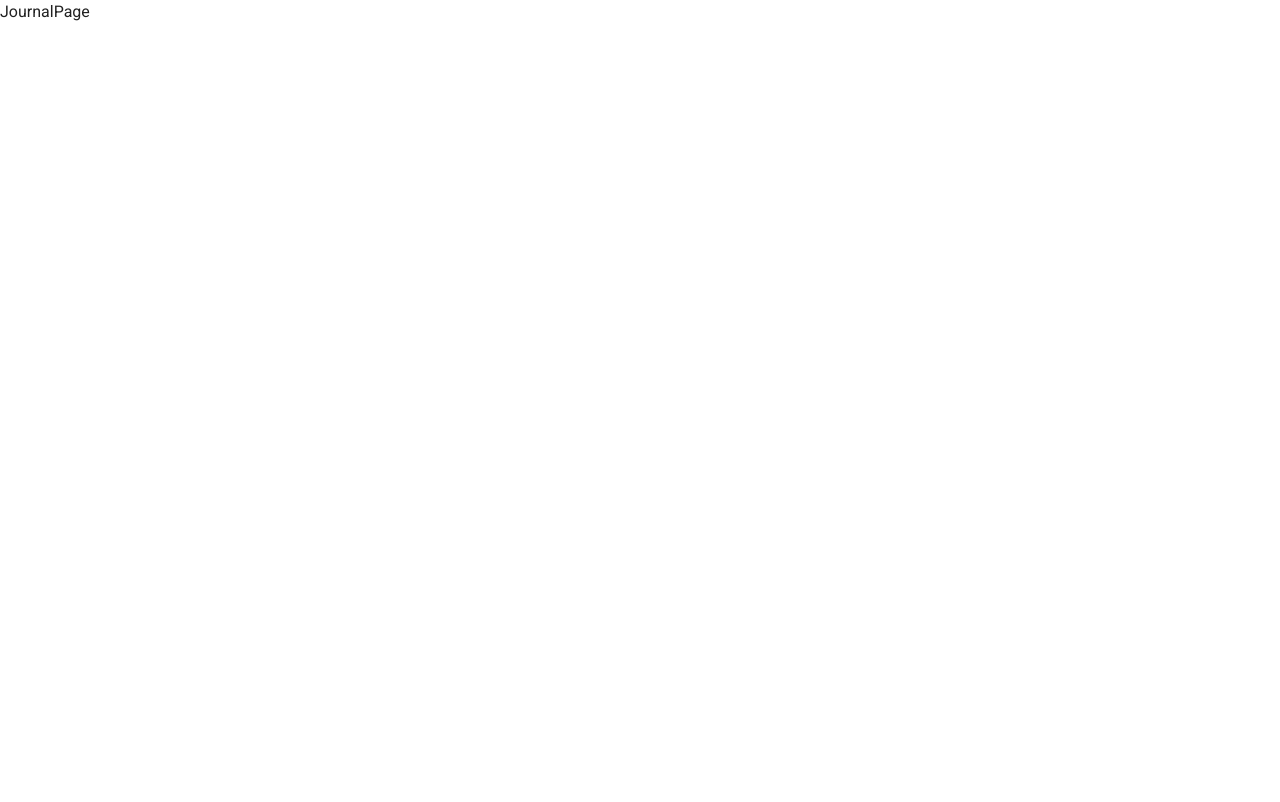
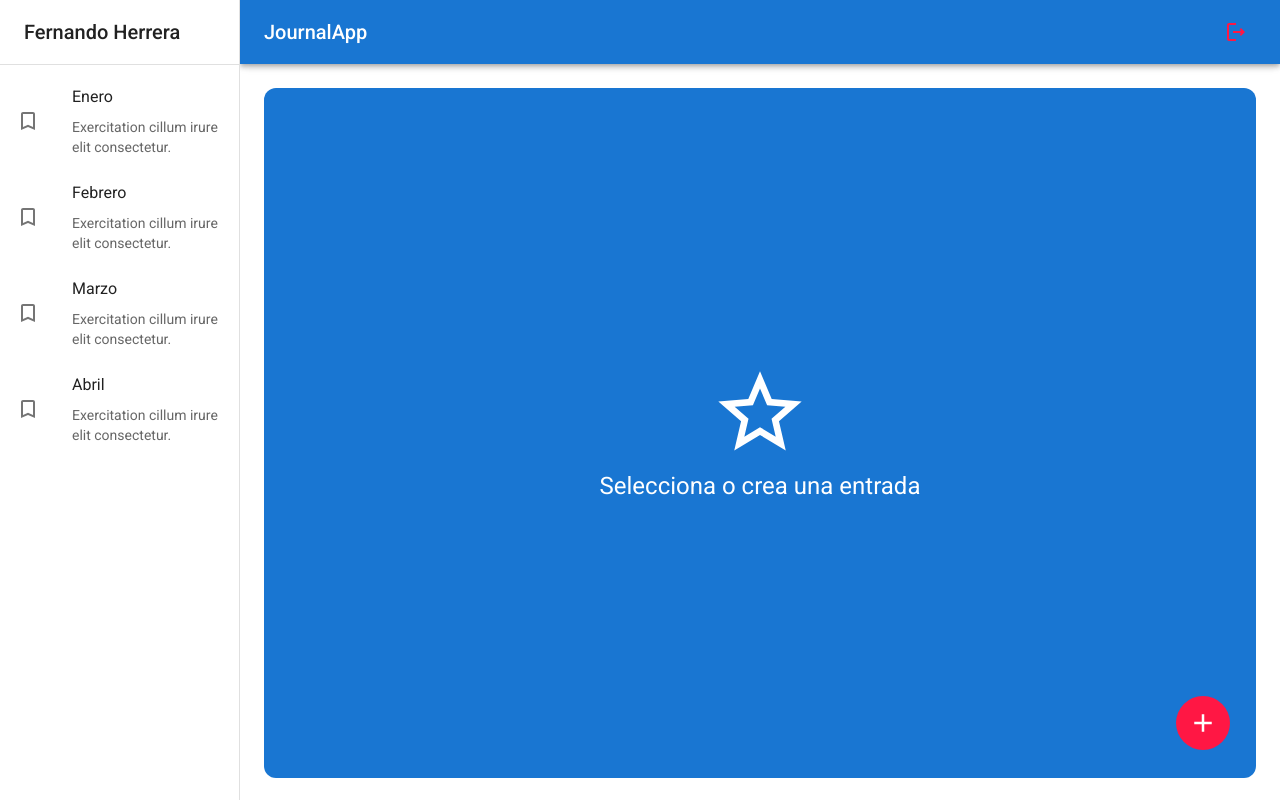
Before and after one commit to React-Practice-v1/Journal-App, a React (Vite) app: page / in a window 1280 px wide. Built offline with nearby package versions, Linux system fonts and the light colour scheme.

Commit message:
NoteView creado

```diff
--- /dev/null
+++ b/src/journal/components/ImageGallery.jsx
@@ -0,0 +1,71 @@
+import { ImageList, ImageListItem } from "@mui/material";
+
+const ImageGallery = () => {
+  return (
+    <ImageList sx={{ width: "100%", height: 500 }} cols={4} rowHeight={200}>
+      {itemData.map((item) => (
+        <ImageListItem key={item.img}>
+          <img
+            src={`${item.img}?w=164&h=164&fit=crop&auto=format`}
+            srcSet={`${item.img}?w=164&h=164&fit=crop&auto=format&dpr=2 2x`}
+            alt={item.title}
+            loading="lazy"
+          />
+        </ImageListItem>
+      ))}
+    </ImageList>
+  );
+};
+
+const itemData = [
+  {
+    img: "https://images.unsplash.com/photo-1551963831-b3b1ca40c98e",
+    title: "Breakfast",
+  },
+  {
+    img: "https://images.unsplash.com/photo-1551782450-a2132b4ba21d",
+    title: "Burger",
+  },
+  {
+    img: "https://images.unsplash.com/photo-1522770179533-24471fcdba45",
+    title: "Camera",
+  },
+  {
+    img: "https://images.unsplash.com/photo-1444418776041-9c7e33cc5a9c",
+    title: "Coffee",
+  },
+  {
+    img: "https://images.unsplash.com/photo-1533827432537-70133748f5c8",
+    title: "Hats",
+  },
+  {
+    img: "https://images.unsplash.com/photo-1558642452-9d2a7deb7f62",
+    title: "Honey",
+  },
+  {
+    img: "https://images.unsplash.com/photo-1516802273409-68526ee1bdd6",
+    title: "Basketball",
+  },
+  {
+    img: "https://images.unsplash.com/photo-1518756131217-31eb79b20e8f",
+    title: "Fern",
+  },
+  {
+    img: "https://images.unsplash.com/photo-1597645587822-e99fa5d45d25",
+    title: "Mushrooms",
+  },
+  {
+    img: "https://images.unsplash.com/photo-1567306301408-9b74779a11af",
+    title: "Tomato basil",
+  },
+  {
+    img: "https://images.unsplash.com/photo-1471357674240-e1a485acb3e1",
+    title: "Sea star",
+  },
+  {
+    img: "https://images.unsplash.com/photo-1589118949245-7d38baf380d6",
+    title: "Bike",
+  },
+];
+
+export default ImageGallery;
--- /dev/null
+++ b/src/journal/components/NavBar.jsx
@@ -0,0 +1,32 @@
+import { LogoutOutlined, MenuOutlined } from "@mui/icons-material";
+import { AppBar, Grid, IconButton, Toolbar, Typography } from "@mui/material";
+
+const NavBar = ({ drawerWidth = 240 }) => {
+  return (
+    <AppBar
+      position="fixed"
+      sx={{
+        width: { sm: `calc(100% - ${drawerWidth}px)` },
+        ml: { sm: `${drawerWidth}px` },
+      }}
+    >
+      <Toolbar>
+        <IconButton color="inherit" edge="start" sx={{ mr: 2, display: { sm: "none" } }}>
+          <MenuOutlined />
+        </IconButton>
+
+        <Grid container direction="row" justifyContent="space-between" alignItems="center">
+          <Typography variant="h6" noWrap component="div">
+            JournalApp
+          </Typography>
+
+          <IconButton color="error">
+            <LogoutOutlined />
+          </IconButton>
+        </Grid>
+      </Toolbar>
+    </AppBar>
+  );
+};
+
+export default NavBar;
--- /dev/null
+++ b/src/journal/components/SideBar.jsx
@@ -0,0 +1,54 @@
+import { TurnedInNot } from "@mui/icons-material";
+import {
+  Box,
+  Divider,
+  Drawer,
+  Grid,
+  List,
+  ListItem,
+  ListItemButton,
+  ListItemIcon,
+  ListItemText,
+  Toolbar,
+  Typography,
+} from "@mui/material";
+
+function SideBar({ drawerWidth = 240 }) {
+  return (
+    <Box component="nav" sx={{ width: { sm: drawerWidth }, flexShrink: { sm: 0 } }}>
+      <Drawer
+        variant="permanent" // temporary
+        open
+        sx={{
+          display: { xs: "block" },
+          "& .MuiDrawer-paper": { boxSizing: "border-box", width: drawerWidth },
+        }}
+      >
+        <Toolbar>
+          <Typography variant="h6" noWrap component="div">
+            Fernando Herrera
+          </Typography>
+        </Toolbar>
+        <Divider />
+
+        <List>
+          {["Enero", "Febrero", "Marzo", "Abril"].map((text) => (
+            <ListItem key={text} disablePadding>
+              <ListItemButton>
+                <ListItemIcon>
+                  <TurnedInNot />
+                </ListItemIcon>
+                <Grid container>
+                  <ListItemText primary={text} />
+                  <ListItemText secondary={"Exercitation cillum irure elit consectetur."} />
+                </Grid>
+              </ListItemButton>
+            </ListItem>
+          ))}
+        </List>
+      </Drawer>
+    </Box>
+  );
+}
+
+export default SideBar;
--- /dev/null
+++ b/src/journal/layout/JournalLayout.jsx
@@ -0,0 +1,21 @@
+import { Box, Toolbar } from "@mui/material";
+import NavBar from "../components/Navbar";
+import SideBar from "../components/SideBar";
+
+const drawerWidth = 240;
+
+const JournalLayout = ({ children }) => {
+  return (
+    <Box sx={{ display: "flex" }}>
+      <NavBar drawerWidth={drawerWidth} />
+
+      <SideBar drawerWidth={drawerWidth} />
+      <Box component="main" sx={{ flexGrow: 1, p: 3 }}>
+        <Toolbar />
+        {children}
+      </Box>
+    </Box>
+  );
+};
+
+export default JournalLayout;
--- a/src/journal/pages/JournalPage.jsx
+++ b/src/journal/pages/JournalPage.jsx
@@ -1,9 +1,31 @@
-import { Typography } from "@mui/material";
+import { IconButton } from "@mui/material";
+import JournalLayout from "../layout/JournalLayout";
+import NoteView from "../views/NoteView";
+import NothingSelectedView from "../views/NothingSelectedView";
+import { AddOutlined } from "@mui/icons-material";
 
 function JournalPage() {
   return (
     <>
-      <Typography>JournalPage</Typography>
+      <JournalLayout>
+        {/* <Typography variant="h1">Journal</Typography> */}
+        <NothingSelectedView />
+        {/* <NoteView /> */}
+
+        <IconButton
+          size="large"
+          sx={{
+            color: "white",
+            backgroundColor: "error.main",
+            ":hover": { backgroundColor: "error.main", opacity: 0.9 },
+            position: "fixed",
+            right: 50,
+            bottom: 50,
+          }}
+        >
+          <AddOutlined sx={{ fontSize: 30 }} />
+        </IconButton>
+      </JournalLayout>
     </>
   );
 }
--- /dev/null
+++ b/src/journal/views/NoteView.jsx
@@ -0,0 +1,45 @@
+import { SaveOutlined } from "@mui/icons-material";
+import { Button, Grid, TextField, Typography } from "@mui/material";
+import ImageGallery from "../components/ImageGallery";
+
+const NoteView = () => {
+  return (
+    <Grid container direction="row" justifyContent="space-between" alignItems="center" sx={{ mb: 1 }}>
+      <Grid item>
+        <Typography fontSize={39} fontWeight="light">
+          28 de agosto, 2023
+        </Typography>
+      </Grid>
+      <Grid item>
+        <Button color="primary" sx={{ padding: 2 }}>
+          <SaveOutlined sx={{ fontSize: 30, mr: 1 }} />
+          Guardar
+        </Button>
+      </Grid>
+
+      <Grid container>
+        <TextField
+          type="text"
+          variant="filled"
+          fullWidth
+          placeholder="Ingrese un título"
+          label="Título"
+          sx={{ border: "none", mb: 1 }}
+        />
+
+        <TextField
+          type="text"
+          variant="filled"
+          fullWidth
+          multiline
+          placeholder="¿Qué sucedió en el día de hoy?"
+          minRows={5}
+        />
+      </Grid>
+
+      <ImageGallery />
+    </Grid>
+  );
+};
+
+export default NoteView;
--- /dev/null
+++ b/src/journal/views/NothingSelectedView.jsx
@@ -0,0 +1,26 @@
+import { StarOutline } from "@mui/icons-material";
+import { Grid, Typography } from "@mui/material";
+
+const NothingSelectedView = () => {
+  return (
+    <Grid
+      container
+      spacing={0}
+      direction="column"
+      alignItems="center"
+      justifyContent="center"
+      sx={{ minHeight: "calc(100vh - 110px)", backgroundColor: "primary.main", borderRadius: 3 }}
+    >
+      <Grid item xs={12}>
+        <StarOutline sx={{ fontSize: 100, color: "white" }} />
+      </Grid>
+      <Grid item xs={12}>
+        <Typography color="white" variant="h5">
+          Selecciona o crea una entrada
+        </Typography>
+      </Grid>
+    </Grid>
+  );
+};
+
+export default NothingSelectedView;
```
